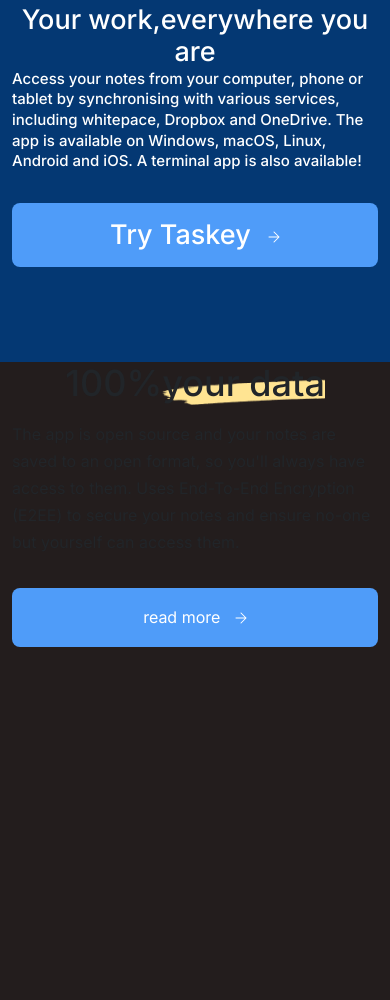
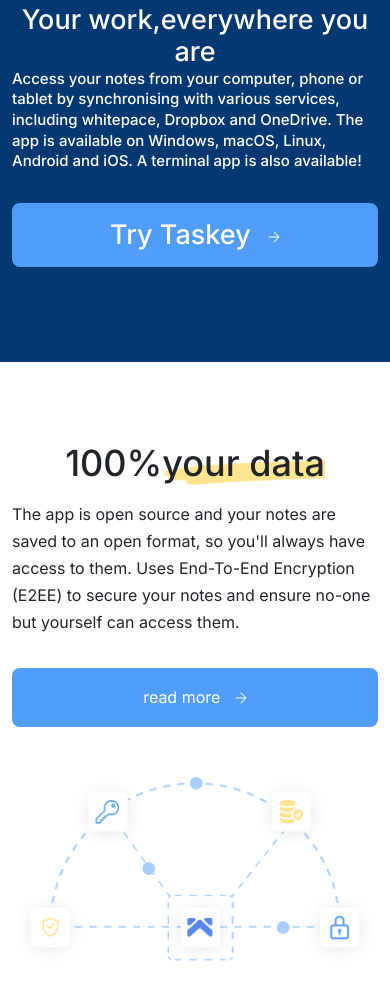
Before and after one commit to Binatarani/Whitepace-1, a plain HTML site: page index.html in a window 390 px wide. Shown: the part 6436-7436 px from the top of the page. Before the commit the page ends 7083 px from the top, so only its background shows below. Drawn offline with nearby package versions, Linux system fonts and the light colour scheme.

Commit message:
your task area completed

```diff
--- a/index.html
+++ b/index.html
@@ -329,8 +329,12 @@
                   </a>
                   </div>
               </div>
-            </div>
-
+              <div class="col-lg-6">
+                <div class="managment-image mt-5 mt-lg-0">
+                  <img class="w-100" src="img/element 3.png" alt=""/>
+                </div>
+              </div>
+           </div>
           </div>
         </div>
       </section>
--- a/style.css
+++ b/style.css
@@ -325,3 +325,13 @@ background-position: center;
         marzin-top: 0;
     }
 }
+/* your task area css*/
+.sponsor-area{
+    padding: 140px 0;
+    background-color: #fff;
+}
+@media (max-width:991px){
+    .sponsor-area{
+        padding: 80px 0;
+    }
+}
```
